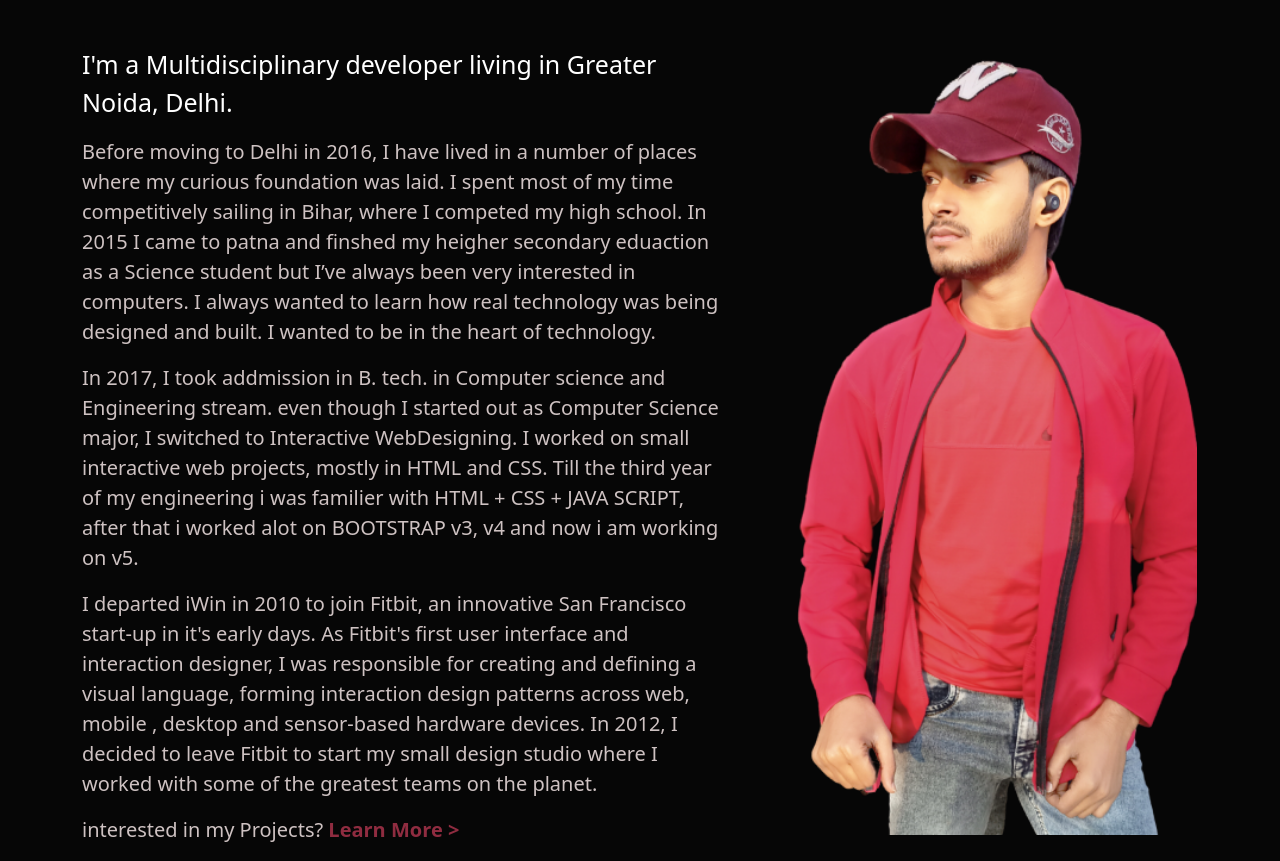
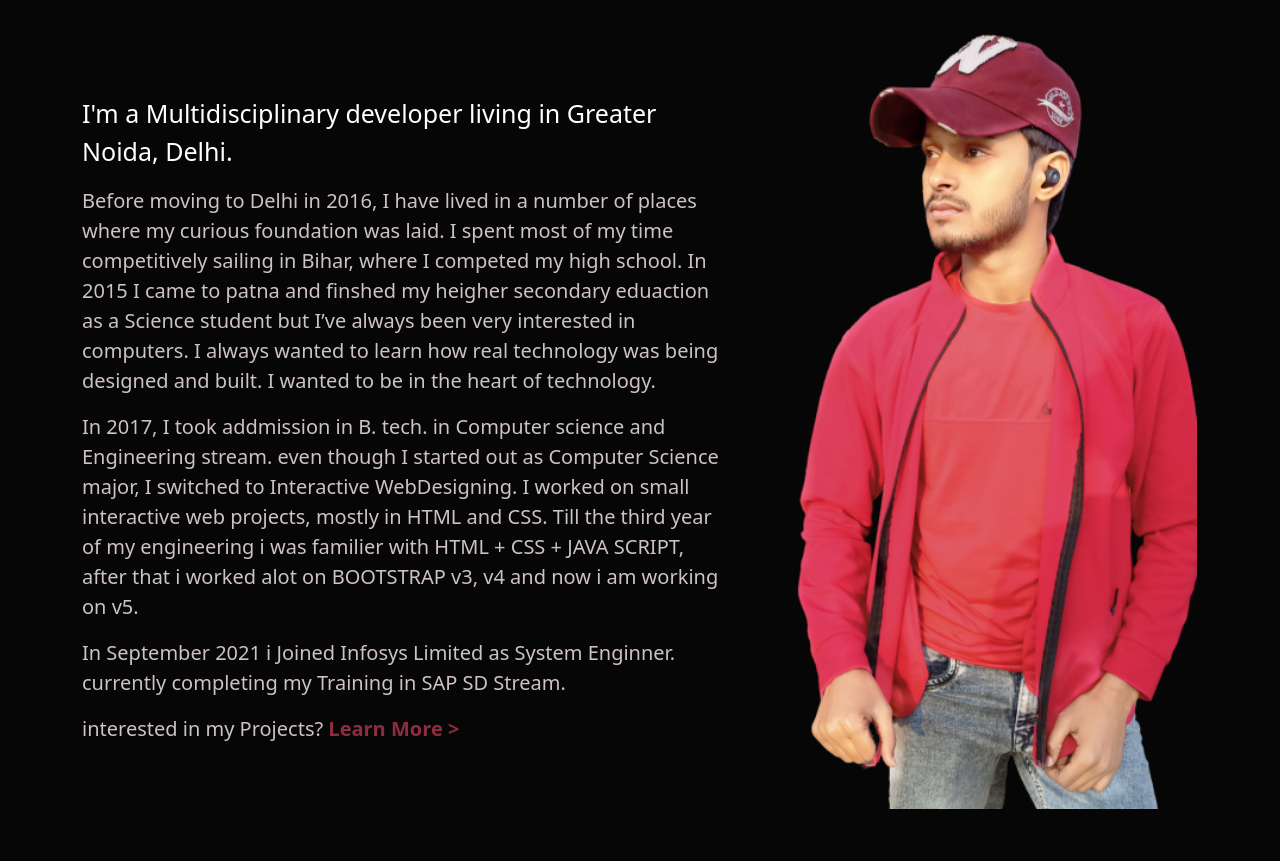
Before and after one commit to praveenbhardwaj/me, a plain HTML site: page about.html in a window 1280 px wide. Shown: the part 75-936 px from the top of the page. After the commit the page ends 884 px from the top, so only its background shows below. Drawn offline with nearby package versions, Linux system fonts and the light colour scheme.

Commit message:
Update about.html

```diff
--- a/about.html
+++ b/about.html
@@ -109,14 +109,8 @@
                     <!-- I began my career as a graphic production artist at iWin,
                     a social gaming company, where I had a wide range of responsibilities
                     working with marketing, product and game development teams. -->
-                    I departed iWin in 2010 to join Fitbit, an innovative San Francisco
-                    start-up in it's early days. As Fitbit's first user interface and interaction designer,
-                    I was responsible for creating and defining a visual language,
-                    forming interaction design patterns across web, mobile ,
-                    desktop and sensor-based hardware devices. In 2012, I decided to leave
-                    Fitbit to start my small design studio where
-                    I worked with some of the greatest teams on the planet.
-
+                   In September 2021 i Joined Infosys Limited as System Enginner. currently completing my
+                   Training in SAP SD Stream.
                 </p>
                 <p class="lead" style="color: rgb(206, 194, 194);">
                     interested in my Projects? <a href="projects.html" style="color: #8F2C40; font-weight: bold;">Learn
```
